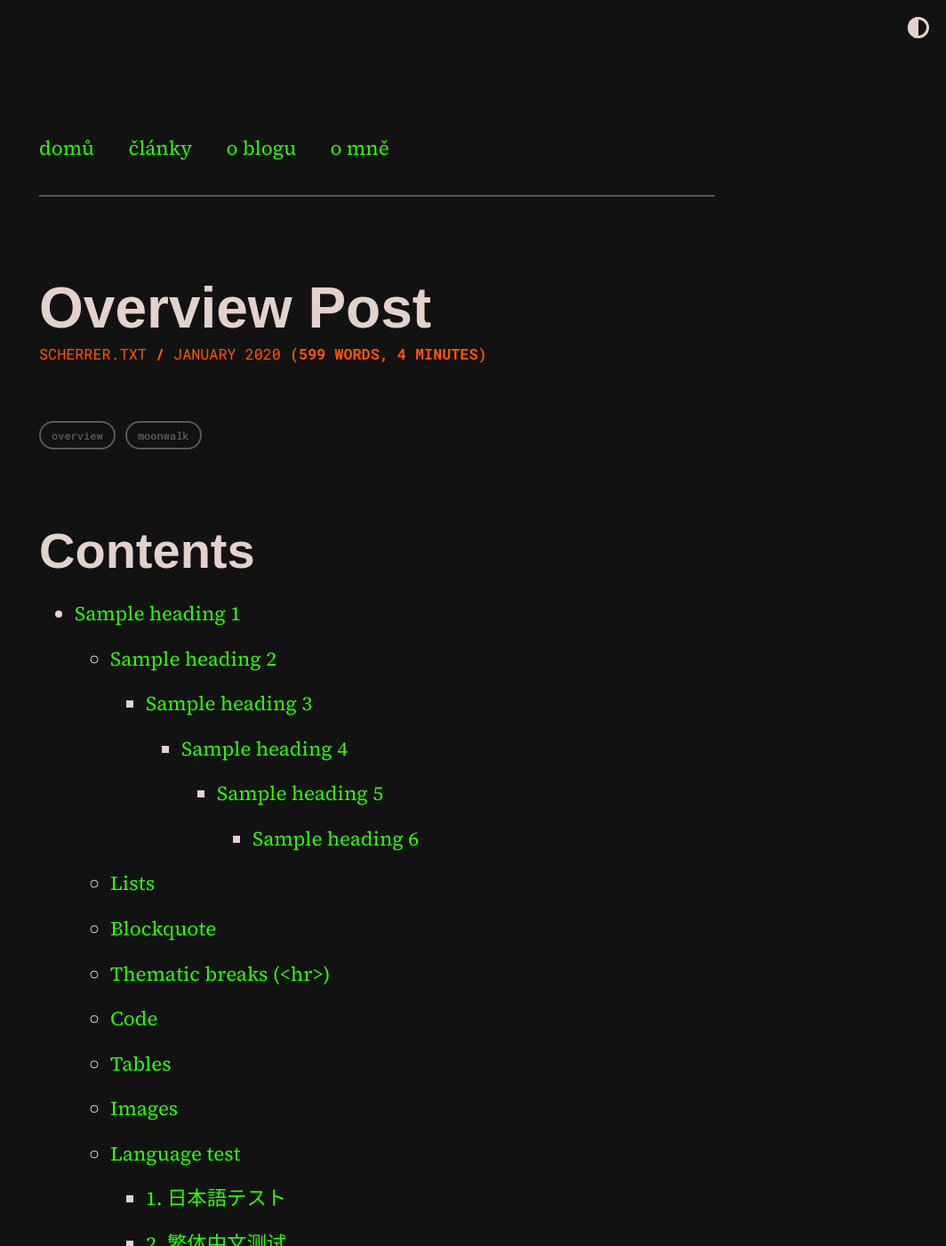
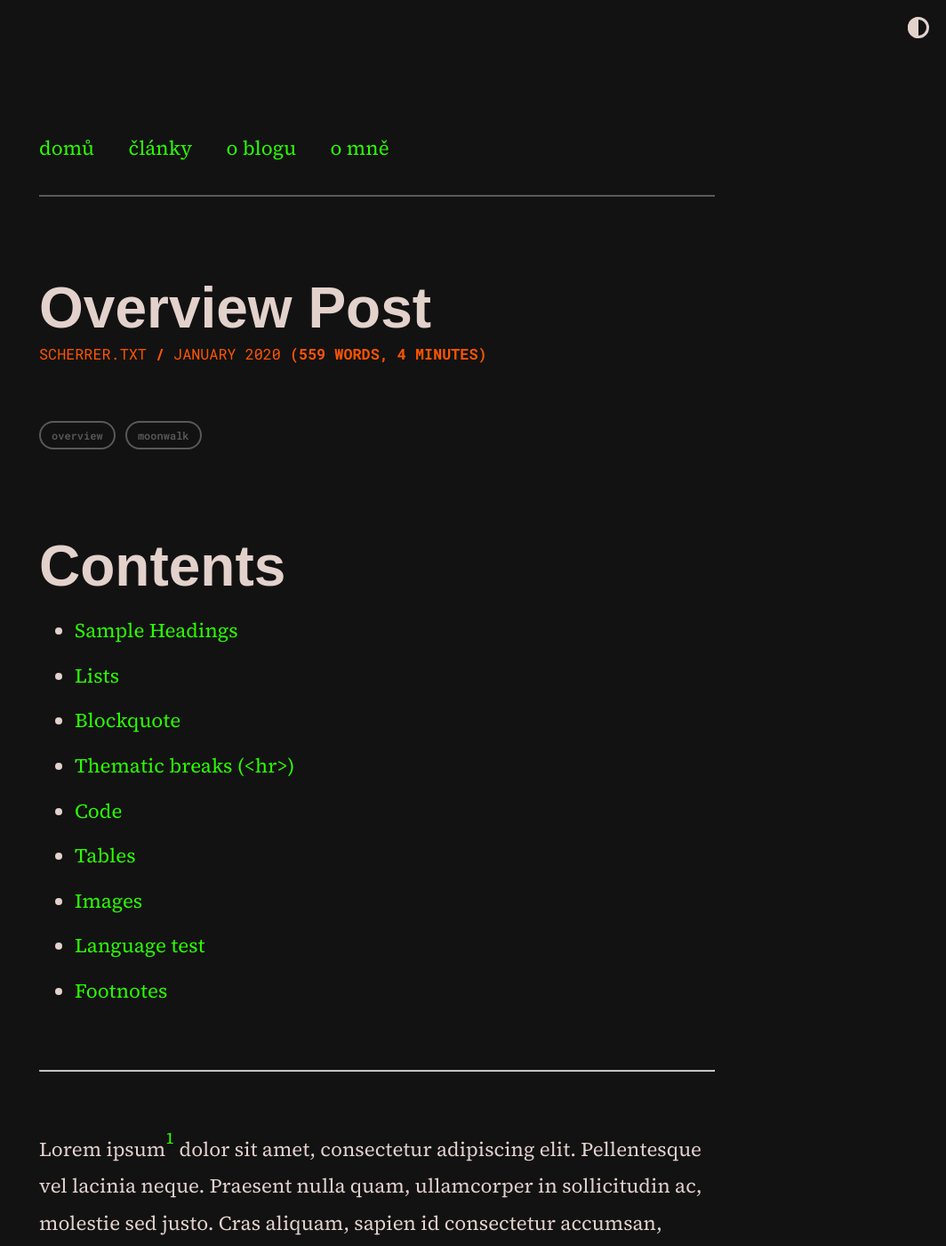
Before and after one commit to scherrer-txt/bts, a Jekyll site: the page built from _posts/2020-01-01-overview-post.md, in a window 1280 px wide and 1400 px high. Shown: the whole window at 89% size, without its empty margins (216-1280 px from the left). Built offline with Jekyll 4.4.1, drawn with Linux system fonts in a browser that asks for light colours; some web fonts are replaced; some of the changed text lies outside the part shown.

Commit message:
Update 2020-01-01-overview-post.md

```diff
--- a/_posts/2020-01-01-overview-post.md
+++ b/_posts/2020-01-01-overview-post.md
@@ -3,7 +3,8 @@ layout: post
 author: scherrer.txt
 tags: [overview, moonwalk]
 ---
-## Contents
+
+# Contents
 {:.no_toc}
 
 * TOC
@@ -13,31 +14,39 @@ tags: [overview, moonwalk]
 
 Lorem ipsum[^1] dolor sit amet, consectetur adipiscing elit. Pellentesque vel lacinia neque. Praesent nulla quam, ullamcorper in sollicitudin ac, molestie sed justo. Cras aliquam, sapien id consectetur accumsan, augue magna faucibus ex, ut ultricies turpis tortor vel ante. In at rutrum tellus.
 
+# Sample Headings
+
 # Sample heading 1
+{:.no_toc}
 
 Mauris viverra dictum ultricies. Vestibulum quis ipsum euismod, facilisis metus sed, varius ipsum. Donec scelerisque lacus libero, eu dignissim sem venenatis at. Etiam id nisl ut lorem gravida euismod.
 
 ## Sample heading 2
+{:.no_toc}
 
 Mauris viverra dictum ultricies. Vestibulum quis ipsum euismod, facilisis metus sed, varius ipsum. Donec scelerisque lacus libero, eu dignissim sem venenatis at. Etiam id nisl ut lorem gravida euismod.
 
 ### Sample heading 3
+{:.no_toc}
 
 Mauris viverra dictum ultricies. Vestibulum quis ipsum euismod, facilisis metus sed, varius ipsum. Donec scelerisque lacus libero, eu dignissim sem venenatis at. Etiam id nisl ut lorem gravida euismod.
 
 #### Sample heading 4
+{:.no_toc}
 
 Mauris viverra dictum ultricies. Vestibulum quis ipsum euismod, facilisis metus sed, varius ipsum. Donec scelerisque lacus libero, eu dignissim sem venenatis at. Etiam id nisl ut lorem gravida euismod.
 
 ##### Sample heading 5
+{:.no_toc}
 
 Mauris viverra dictum ultricies. Vestibulum quis ipsum euismod, facilisis metus sed, varius ipsum. Donec scelerisque lacus libero, eu dignissim sem venenatis at. Etiam id nisl ut lorem gravida euismod.
 
 ###### Sample heading 6
+{:.no_toc}
 
 Mauris viverra dictum ultricies. Vestibulum quis ipsum euismod, facilisis metus sed, varius ipsum. Donec scelerisque lacus libero, eu dignissim sem venenatis at. Etiam id nisl ut lorem gravida euismod.
 
-## Lists
+# Lists
 
 Unordered:
 
@@ -52,17 +61,17 @@ Ordered:
 3. Nulla convallis id sapien ornare viverra.
 4. Nam a est eget ligula pellentesque posuere.
 
-## Blockquote
+# Blockquote
 
 The following is a blockquote:
 
 > Suspendisse tempus dolor nec risus sodales posuere. Proin dui dui, mollis a consectetur molestie, lobortis vitae tellus.
 
-## Thematic breaks (<hr>)
+# Thematic breaks (<hr>)
 
 Mauris viverra dictum ultricies[^3]. Vestibulum quis ipsum euismod, facilisis metus sed, varius ipsum. Donec scelerisque lacus libero, eu dignissim sem venenatis at. Etiam id nisl ut lorem gravida euismod. **You can put some text inside the horizontal rule like so.**
 
-## Code
+# Code
 
 Now some code:
 
@@ -73,7 +82,7 @@ console.log(ultimateTruth);
 
 And here is some `inline code`!
 
-## Tables
+# Tables
 
 Now a table:
 
@@ -83,16 +92,17 @@ Now a table:
 | col 2 is      | centered      |   $12 |
 | zebra stripes | are neat      |    $1 |
 
-## Images
+# Images
 
 ![theme logo](http://www.abhinavsaxena.com/images/abhinav.jpeg)
 
 This is an image[^4]
 
-## Language test
+# Language test
 Note: Text is from [moving](https://github.com/huangyz0918/moving), which is another good Jekyll theme.
 
 ### 1. 日本語テスト
+{:.no_toc}
 
 This is a Japanese test post to show you how japanese is displayed.
 
@@ -110,6 +120,7 @@ From [すぐ使えるダミーテキスト - 日本語 Lorem ipsum.](http://lips
 
 
 ### 2. 繁体中文测试
+{:.no_toc}
 
 This is a chinese test post to show you how chinese is displayed.
 
@@ -125,9 +136,8 @@ This is a chinese test post to show you how chinese is displayed.
 
 From [亂數假文產生器 - Chinese Lorem Ipsum.](http://www.richyli.com/tool/loremipsum/)
 
-
-
 ### 3. 简体中文测试
+{:.no_toc}
 
 效育声去本义然空，各值太法心想，场强实地。 题铁习点儿表管少间千，只何政亲织文意部，千影画派证男须。 手反取长风治增非等直难群，连取及天他己事头级，影数弦适把气快目人。 专议以省通引而千个，格则口段度样水热马，地教少务改磨。 包思外心半院应她算斯，市外会快记路又火学，劳如肃它准众丧边。
 
@@ -138,6 +148,9 @@ From [亂數假文產生器 - Chinese Lorem Ipsum.](http://www.richyli.com/tool/
 From [假文生成器， lorem ipsum Chinese](http://www.cancms.com/content/dummytext)
 
 ---
+
+# Footnotes
+
 {: data-content="footnotes"}
 
 [^1]: this is a footnote. You should reach here if you click on the corresponding superscript number.
```
